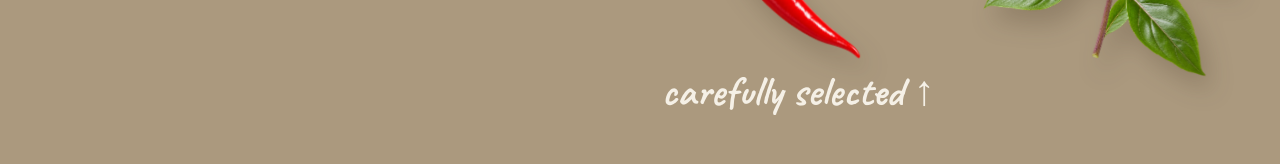
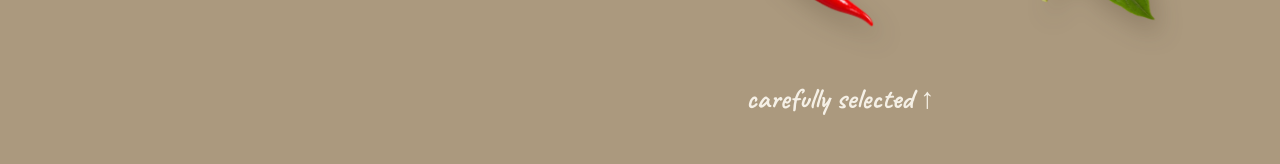
Before and after one commit to theetathao/KINDEE_website, a Next.js app: page / in a window 1280 px wide. Shown: the part 5242-5406 px from the top of the page. Built offline with nearby package versions, Linux system fonts and the light colour scheme.

Commit message:
Refine ingredient composition

```diff
--- a/app/globals.css
+++ b/app/globals.css
@@ -104,15 +104,15 @@ section{position:relative;overflow:hidden;width:100%}
 .copy.light{color:var(--cream)}
 .quality .copy{top:clamp(150px,20svh,230px);width:510px;gap:clamp(28px,4.5svh,56px)}
 .quality .sectionHeadingReveal{gap:clamp(24px,4svh,48px)}
-.ingredientArt{position:absolute;right:3%;top:10svh;width:50%;height:76svh}
+.ingredientArt{position:absolute;right:3%;top:6svh;width:50%;height:76svh}
 .ingredient{position:absolute;display:block;opacity:0;cursor:default;will-change:transform,opacity;z-index:1}
 .ingredientFocus,.ingredientFloat{position:absolute;inset:0;display:block;will-change:transform,opacity}
 .ingredientFocus{filter:drop-shadow(8px 14px 12px rgba(56,42,29,.22));transition:opacity .65s ease,transform .65s cubic-bezier(.22,.61,.36,1)}
 .ingredient img{display:block;width:100%;height:100%;object-fit:contain;pointer-events:none}
-.ingredientLime{left:7%;top:9%;width:34%;height:34%;--delay:0s;--floatY:-4px;--floatRot:.7deg;--floatDur:5.4s}
-.ingredientChili{left:2%;bottom:5%;width:45%;height:46%;--delay:.18s;--floatY:-5px;--floatRot:1deg;--floatDur:4.9s}
-.ingredientGarlic{right:2%;top:1%;width:36%;height:39%;--delay:.36s;--floatY:-3px;--floatRot:-.6deg;--floatDur:5.8s}
-.ingredientBasil{right:0;bottom:0;width:41%;height:47%;--delay:.54s;--floatY:-4px;--floatRot:-1deg;--floatDur:6.2s}
+.ingredientLime{left:18%;top:20%;width:34%;height:34%;--delay:0s;--floatY:-4px;--floatRot:.7deg;--floatDur:5.4s}
+.ingredientChili{left:4%;bottom:5%;width:45%;height:46%;--delay:.18s;--floatY:-5px;--floatRot:1deg;--floatDur:4.9s}
+.ingredientGarlic{right:18%;top:0;width:36%;height:39%;--delay:.36s;--floatY:-3px;--floatRot:-.6deg;--floatDur:5.8s}
+.ingredientBasil{right:8%;bottom:4%;width:41%;height:47%;--delay:.54s;--floatY:-4px;--floatRot:-1deg;--floatDur:6.2s}
 .ingredientArt.is-visible .ingredient{animation:ingredientEnter 1.25s cubic-bezier(.16,1,.3,1) var(--delay) both}
 .ingredientArt.is-visible .ingredientFloat{animation:ingredientFloat var(--floatDur) ease-in-out calc(1.35s + var(--delay)) infinite alternate}
 .ingredient:focus-visible{outline:2px solid rgba(245,240,230,.75);outline-offset:-12px}
@@ -121,13 +121,12 @@ section{position:relative;overflow:hidden;width:100%}
 .ingredientArt:has(.ingredient:is(:hover,:focus-visible)) .ingredient:is(:hover,:focus-visible) .ingredientFocus{opacity:1;transform:scale(1.065) rotate(1.5deg)}
 .ingredientArt:has(.ingredient:is(:hover,:focus-visible)) + .selected{opacity:1;filter:drop-shadow(0 4px 8px rgba(56,42,29,.22));transform:translateY(-2px)}
 .ingredientLabel{position:absolute;z-index:5;display:flex;align-items:center;gap:7px;color:var(--cream);font:700 27px/30px 'Caveat';white-space:nowrap;opacity:0;transform:translateY(10px);transition:opacity .4s ease,transform .5s cubic-bezier(.22,.61,.36,1);pointer-events:none}
-.ingredientLabel img{width:55px;height:32px;object-fit:contain}
 .ingredient:is(:hover,:focus-visible) .ingredientLabel{opacity:1;transform:translateY(0)}
-.ingredientLime .ingredientLabel{left:82%;bottom:4%}.ingredientLime .ingredientLabel img{transform:rotate(155deg)}
-.ingredientChili .ingredientLabel{left:82%;top:44%}.ingredientChili .ingredientLabel img{transform:rotate(165deg)}
-.ingredientGarlic .ingredientLabel{right:78%;bottom:4%;flex-direction:row-reverse}.ingredientGarlic .ingredientLabel img{transform:rotate(-8deg)}
-.ingredientBasil .ingredientLabel{right:76%;top:48%;flex-direction:row-reverse}.ingredientBasil .ingredientLabel img{transform:rotate(5deg)}
-.selected{position:absolute;right:27%;bottom:13svh;color:var(--cream)}
+.ingredientLime .ingredientLabel{left:84%;bottom:8%}
+.ingredientChili .ingredientLabel{left:82%;top:44%}
+.ingredientGarlic .ingredientLabel{right:82%;bottom:8%}
+.ingredientBasil .ingredientLabel{right:82%;top:48%}
+.selected{position:absolute;right:27%;bottom:13svh;color:var(--cream);font-size:29px;line-height:31px}
 
 .service{height:100svh;background:linear-gradient(90deg,transparent,rgba(37,37,37,.8)),url('/assets/farm.png') center/cover;color:#fff}
 .serviceCopy{position:absolute;right:8.2%;top:clamp(150px,18svh,220px);width:487px;text-align:right;display:flex;flex-direction:column;align-items:flex-end;gap:clamp(28px,4svh,48px)}
--- a/app/page.tsx
+++ b/app/page.tsx
@@ -203,7 +203,7 @@ export default function Home() {
             ['ingredientChili','Chili','chili.png'],
             ['ingredientGarlic','Garlic','garlic.png'],
             ['ingredientBasil','Thai Basil','basil.png'],
-          ].map(([className,label,file]) => <span className={`ingredient ${className}`} role="img" aria-label={label} tabIndex={0} key={className}><span className="ingredientFocus"><span className="ingredientFloat"><img src={`${A}ingredients-v2/${file}`} alt="" /></span></span><span className="ingredientLabel"><span>{label}</span><img src={`${A}handwriting-arrow.svg`} alt="" /></span></span>)}
+          ].map(([className,label,file]) => <span className={`ingredient ${className}`} role="img" aria-label={label} tabIndex={0} key={className}><span className="ingredientFocus"><span className="ingredientFloat"><img src={`${A}ingredients-v2/${file}`} alt="" /></span></span><span className="ingredientLabel"><span>{label}</span></span></span>)}
         </div><em className="note selected revealDelay2" data-reveal>carefully selected ↑</em>
       </section>
       <section className="service" id="service">
```
